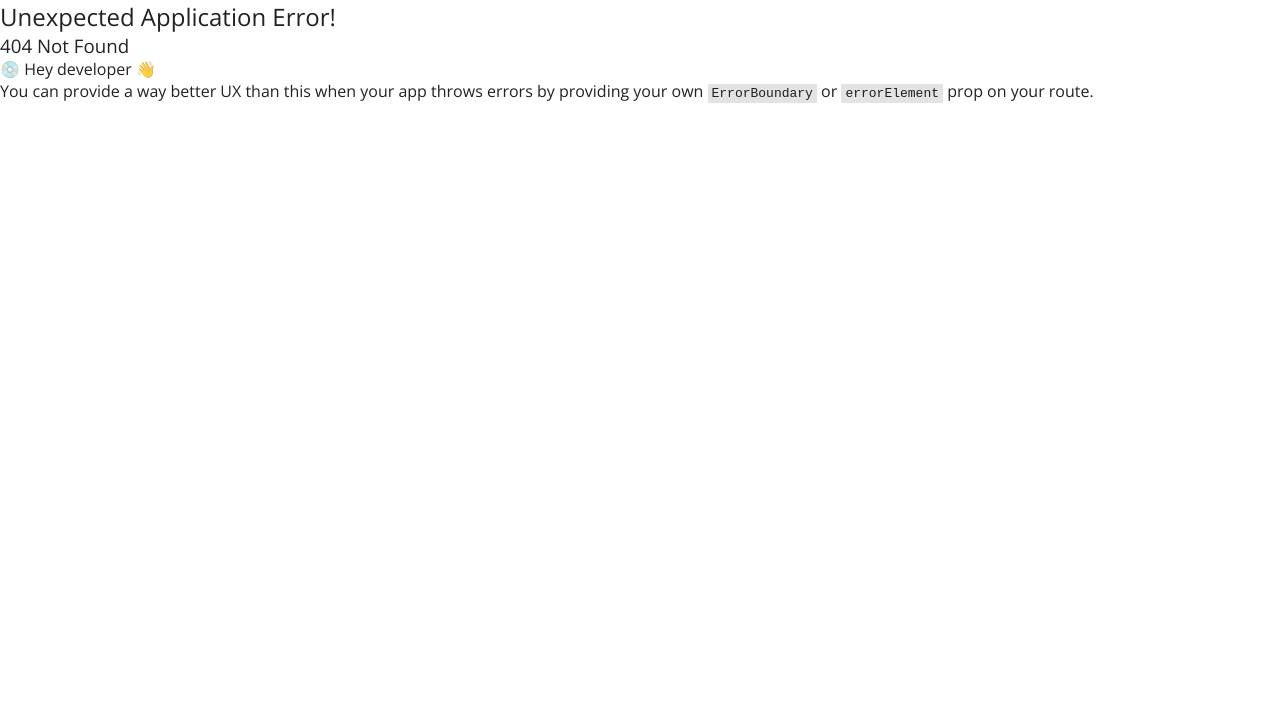
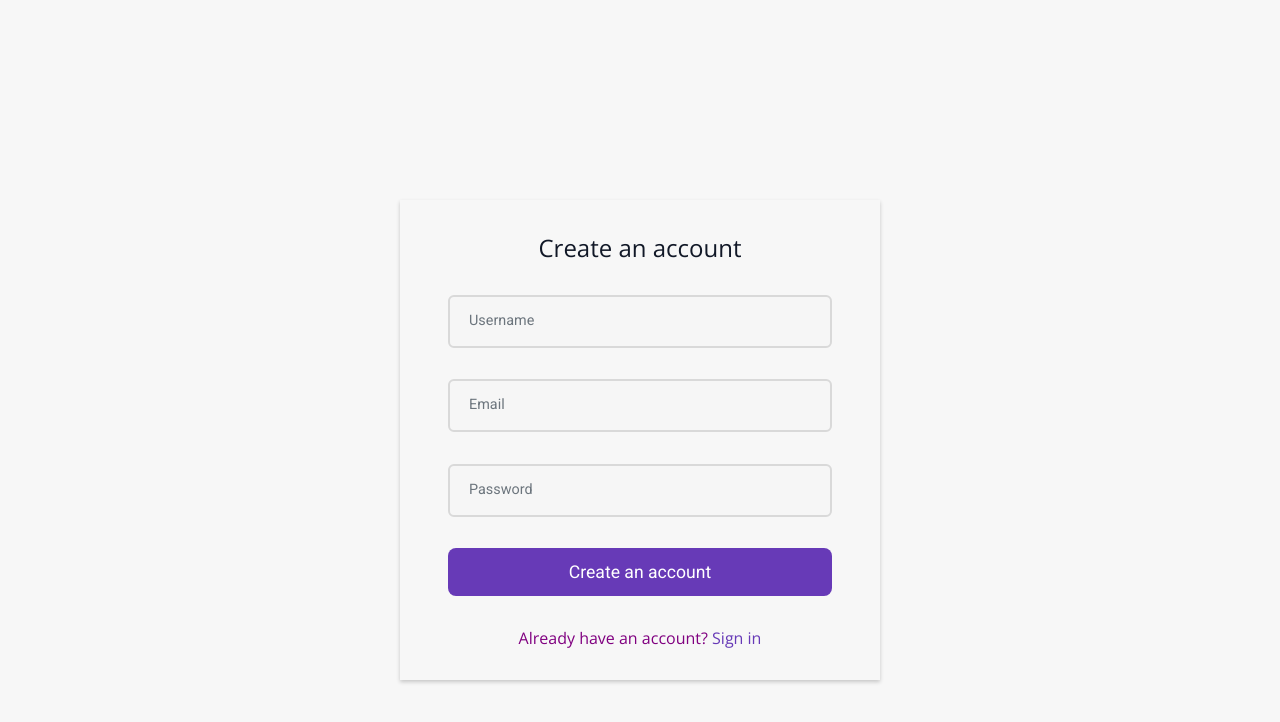
Before and after one commit to hustLer2k/teamder, a React (Vite) app: page /signin in a window 1280 px wide. Before the commit this address had no page. Shown: the top 722 px of the page. Built offline with nearby package versions, Linux system fonts and the light colour scheme; a web font is replaced by a local one.

Commit message:
signin & signup

```diff
--- a/package.json
+++ b/package.json
@@ -11,8 +11,10 @@
   "dependencies": {
     "@fontsource/open-sans": "^4.5.14",
     "@fontsource/roboto": "^4.5.8",
+    "@reduxjs/toolkit": "^1.9.3",
     "react": "^18.2.0",
     "react-dom": "^18.2.0",
+    "react-redux": "^8.0.5",
     "react-router-dom": "^6.9.0"
   },
   "devDependencies": {
--- a/src/components/Input.module.css
+++ b/src/components/Input.module.css
@@ -1,7 +1,6 @@
 div.input-block {
     position: relative;
     width: 80%;
-    text-align: center;
 }
 
 div.input-block input {
@@ -41,7 +40,7 @@ div.input-block label {
 div.input-block input:valid + label,
 div.input-block input:focus + label {
     transform: scale(0.9) translateY(-30px);
-    background: #fff;
+    background: rgb(247, 247, 247);
 }
 
 div.input-block input:focus {
@@ -52,3 +51,9 @@ div.input-block input:focus {
 div.input-block input:focus + label {
     color: #284b63;
 }
+
+.error {
+    color: var(--error-color);
+    margin: 0.2rem 0 0 1rem;
+    font: bold 0.9rem Roboto, sans-serif;
+}
--- a/src/components/Input.tsx
+++ b/src/components/Input.tsx
@@ -72,6 +72,7 @@ const Input = forwardRef(function Input(
                 onBlur={blurHandler}
             />
             <label htmlFor={inputOptions.id}>{label}</label>
+            {error && <p className={styles.error}>{error}</p>}
         </div>
     );
 });
--- /dev/null
+++ b/src/components/Spinner.module.css
@@ -0,0 +1,37 @@
+.svg {
+    width: 3.25em;
+    transform-origin: center;
+    animation: rotate4 2s linear infinite;
+}
+
+.svg circle {
+    fill: none;
+    stroke: hsl(214, 97%, 59%);
+    stroke-width: 2;
+    stroke-dasharray: 1, 200;
+    stroke-dashoffset: 0;
+    stroke-linecap: round;
+    animation: dash4 1.5s ease-in-out infinite;
+}
+
+@keyframes rotate4 {
+    100% {
+        transform: rotate(360deg);
+    }
+}
+
+@keyframes dash4 {
+    0% {
+        stroke-dasharray: 1, 200;
+        stroke-dashoffset: 0;
+    }
+
+    50% {
+        stroke-dasharray: 90, 200;
+        stroke-dashoffset: -35px;
+    }
+
+    100% {
+        stroke-dashoffset: -125px;
+    }
+}
--- /dev/null
+++ b/src/components/Spinner.tsx
@@ -0,0 +1,9 @@
+import classes from "./Spinner.module.css";
+
+export default function Spinner() {
+    return (
+        <svg className={classes.svg} viewBox="25 25 50 50">
+            <circle r="20" cy="50" cx="50" />
+        </svg>
+    );
+}
--- a/src/index.css
+++ b/src/index.css
@@ -1,10 +1,13 @@
 :root {
     font-family: "Open Sans", system-ui, Avenir, Helvetica, Arial, sans-serif;
 
-    --background-color: rgb(247, 247, 247)
+    --background-color: rgb(247, 247, 247);
+    --text-color: rgb(17, 24, 39);
+    --primary-color: #673ab7;
+    --error-color: #ff1744;
 
     color-scheme: light dark;
-    color: rgba(1, 1, 1, 0.87);
+    color: var(--text-color);
     background-color: var(--background-color);
 
     font-synthesis: none;
--- a/src/main.tsx
+++ b/src/main.tsx
@@ -11,20 +11,24 @@ import {
     Route,
     Routes,
 } from "react-router-dom";
-import SignUp from "./routes/Signup";
+import SignUp from "./routes/Signin";
 import "./index.css";
+import { store } from './store/store';
+import { Provider } from "react-redux";
 
 const router = createBrowserRouter(
     createRoutesFromElements(
         <>
             <Route path="/" element={<App />} />
-            <Route path="signup" element={<SignUp />} />
+            <Route path="signin" element={<SignUp />} />
         </>
     )
 );
 
 ReactDOM.createRoot(document.getElementById("root") as HTMLElement).render(
     <React.StrictMode>
-        <RouterProvider router={router} />
+        <Provider store={store}>
+            <RouterProvider router={router} />
+        </Provider>
     </React.StrictMode>
 );
--- /dev/null
+++ b/src/routes/Signin.module.css
@@ -0,0 +1,44 @@
+.wrapper {
+    display: flex;
+    flex-direction: column;
+    align-items: center;
+    justify-content: space-evenly;
+
+    max-width: 30rem;
+    width: 80%;
+    height: 30rem;
+    margin: calc(50vh - 12.5rem) auto;
+
+    box-shadow: 0 2px 4px rgba(0, 0, 0, 0.2);
+
+    color: purple;
+}
+
+.wrapper h2 {
+    font-size: 1.5rem;
+    font-weight: bold;
+    color: var(--text-color);
+}
+
+.wrapper > p > button {
+    border: none;
+    background-color: transparent;
+    font: inherit;
+    color: var(--primary-color);
+}
+
+.submit {
+    height: 3rem;
+    width: 80%;
+    border-radius: 0.5rem;
+    border: none;
+    background-color: var(--primary-color);
+    color: white;
+    font: bold 1.1em Roboto, sans-serif;
+    cursor: pointer;
+}
+
+.error {
+    color: var(--error-color);
+    font-weight: bold;
+}
--- /dev/null
+++ b/src/routes/Signin.tsx
@@ -0,0 +1,140 @@
+import classes from "./Signin.module.css";
+import Input, { InputRef } from "../components/Input";
+import Spinner from "../components/Spinner";
+
+import { useState, useEffect, useRef } from "react";
+
+interface RequestBody {
+    email: string;
+    password: string;
+    username?: string;
+}
+
+const emailValidator = (value: string) => {
+    if (!value) return [false, "Email must not be empty"] as const;
+    if (value.length > 254)
+        return [false, "Email length must no exceed 254 characters"] as const;
+
+    return [
+        /^\w+([\.-]?\w+)*@\w+([\.-]?\w+)*(\.\w{2,3})+$/.test(value),
+        "Email is not valid",
+    ] as const;
+};
+
+const PWValidator = (value: string) => {
+    if (value.length < 10)
+        return [false, "Password must contain at least 10 characters"] as const;
+    if (value.length > 30)
+        return [false, "Password length must no exceed 30 characters"] as const;
+
+    return [
+        !/^(|[^0-9]*|[^A-Z]*|[^a-z]*)$/.test(value),
+        "Password must contain a number, an uppercase and lowercase character",
+    ] as const;
+};
+
+const usernameValidator = (value: string) => {
+    if (value.length < 4)
+        return [false, "Username must contain at least 4 characters"] as const;
+    if (value.length > 15)
+        return [false, "Username length must no exceed 15 characters"] as const;
+
+    return [/^[a-zA-Z0-9]+$/.test(value), "Username is not valid"] as const;
+};
+
+export default function SignUp() {
+    const [isRegistering, setIsRegistering] = useState(true);
+    const [error, setError] = useState("");
+    const [isLoading, setLoading] = useState(false);
+
+    const emailRef = useRef<InputRef>(null);
+    const PWRef = useRef<InputRef>(null);
+    const usernameRef = useRef<InputRef>(null);
+
+    const toggleRegistering = () => setIsRegistering((prev) => !prev);
+
+    const formSubmitHandler = async (event: React.SyntheticEvent) => {
+        event.preventDefault();
+
+        const usernameValidity = isRegistering
+            ? usernameRef.current?.isValid
+            : true;
+
+        if (
+            !(
+                emailRef.current!.isValid &&
+                emailRef.current!.isValid &&
+                usernameValidity
+            )
+        ) {
+            return;
+        }
+
+        setLoading(true);
+
+        let body: RequestBody = {
+            email: emailRef.current!.value,
+            password: PWRef.current!.value,
+        };
+        if (isRegistering)
+            body = { ...body, username: usernameRef.current!.value };
+
+        try {
+            const response = await fetch(
+                "https://teamder-dev.herokuapp.com/api/auth/" +
+                    (isRegistering ? "register" : "authenticate"),
+                {
+                    method: "POST",
+                    headers: {
+                        "Content-Type": "application/json",
+                    },
+                    body: JSON.stringify(body),
+                }
+            );
+            const data = await response.json();
+            console.log(data);
+
+            if (!data.token) {
+                throw new Error(data.message);
+            }
+        } catch (err) {
+            setError(
+                err instanceof Error ? err.message : "Something went wrong."
+            );
+        } finally {
+            setLoading(false);
+        }
+    };
+
+    return (
+        <form className={classes.wrapper} onSubmit={formSubmitHandler}>
+            <h2>{isRegistering ? "Create an account" : "Sign in"}</h2>
+            {isRegistering && (
+                <Input
+                    label="Username"
+                    predicate={usernameValidator}
+                    ref={usernameRef}
+                />
+            )}
+            <Input label="Email" predicate={emailValidator} ref={emailRef} />
+            <Input label="Password" predicate={PWValidator} ref={PWRef} />
+
+            {error && <p className={classes.error}>{error}</p>}
+
+            {isLoading ? (
+                <Spinner />
+            ) : (
+                <button className={classes.submit} type="submit">
+                    {isRegistering ? "Create an account" : "Sign in"}
+                </button>
+            )}
+
+            <p>
+                {isRegistering ? "Already have an account?" : "New to Teamder?"}{" "}
+                <button onClick={toggleRegistering} type="button">
+                    {isRegistering ? "Sign in" : "Create an account"}
+                </button>
+            </p>
+        </form>
+    );
+}
--- a/src/routes/Signup.module.css
+++ /dev/null
@@ -1,15 +0,0 @@
-.wrapper {
-    display: flex;
-    flex-direction: column;
-    align-items: center;
-    justify-content: center;
-
-    max-width: 30rem;
-    width: 80%;
-    height: 25rem;
-    margin: calc(50vh - 12.5rem) auto;
-
-    box-shadow: 0 2px 4px rgba(0, 0, 0, 0.2);
-
-    color: purple;
-}
--- a/src/routes/Signup.tsx
+++ /dev/null
@@ -1,42 +0,0 @@
-import classes from "./Signup.module.css";
-import Input, { InputRef } from "../components/Input";
-
-import { useState, useEffect, useRef } from "react";
-
-const emailValidator = (value: string) => {
-    if (!value) return [false, "Email must not be empty"] as const;
-    if (value.length > 254)
-        return [false, "Email length must no exceed 254 characters"] as const;
-
-    return [
-        /^\w+([\.-]?\w+)*@\w+([\.-]?\w+)*(\.\w{2,3})+$/.test(value),
-        "Email is not valid",
-    ] as const;
-};
-
-const PWValidator = (value: string) => {
-    if (value.length < 8)
-        return [false, "Password must contain at least 8 characters"] as const;
-    if (value.length > 30)
-        return [false, "Passowrd length must no exceed 30 characters"] as const;
-
-    return [
-        !/^(.{0,7}|[^0-9]*|[^A-Z]*|[^a-z]*)$/.test(value),
-        "Password must contain a number, an uppercase and lowercase character",
-    ] as const;
-};
-
-export default function SignUp() {
-    const [isRegistering, setIsRegistering] = useState(true);
-	const [error, setError] = useState("");
-	const [isLoading, setLoading] = useState(false);
-
-	const emailRef = useRef<InputRef>(null);
-	const PWRef = useRef<InputRef>(null);
-
-    return (
-        <div className={classes.wrapper}>
-            <Input label="Email" predicate={() => [true, "fdsfds"]} />
-        </div>
-    );
-}
--- /dev/null
+++ b/src/store/store.ts
@@ -0,0 +1,30 @@
+import { configureStore, createSlice } from "@reduxjs/toolkit";
+import type { PayloadAction } from "@reduxjs/toolkit";
+
+export interface State {
+    token: string | null;
+}
+
+const initialState: State = {
+    token: null,
+};
+
+const slice = createSlice({
+    name: "root",
+    initialState,
+    reducers: {
+        update: (state, action: PayloadAction<string>) => {
+            state.token = action.payload;
+        },
+    },
+});
+
+export const store = configureStore({
+    reducer: slice.reducer,
+});
+
+export type RootState = ReturnType<typeof store.getState>;
+export type AppDispatch = typeof store.dispatch;
+
+
+export const { update } = slice.actions;
```
Also changed, not shown: 1 other file (tests, documents, lock files or other folders).
